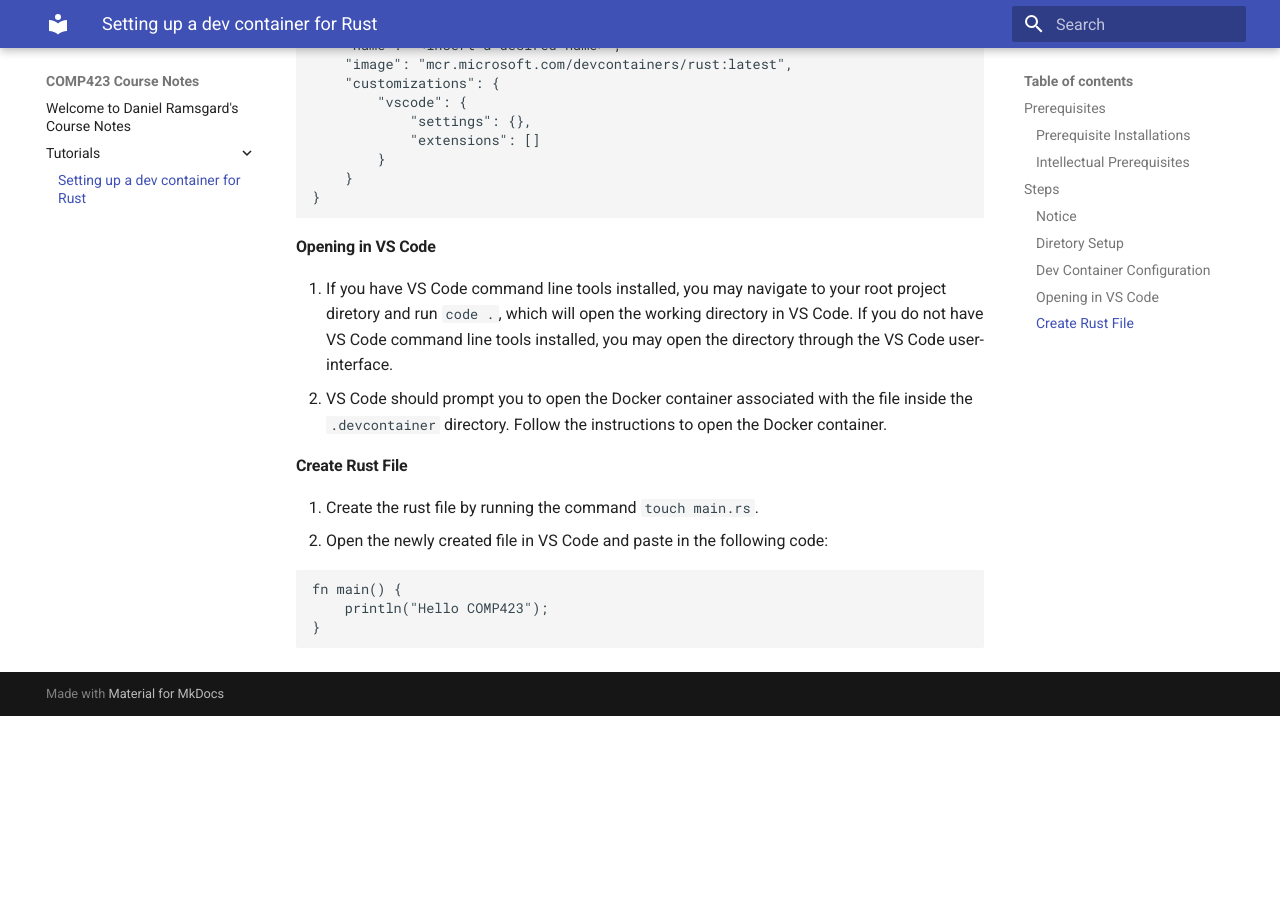
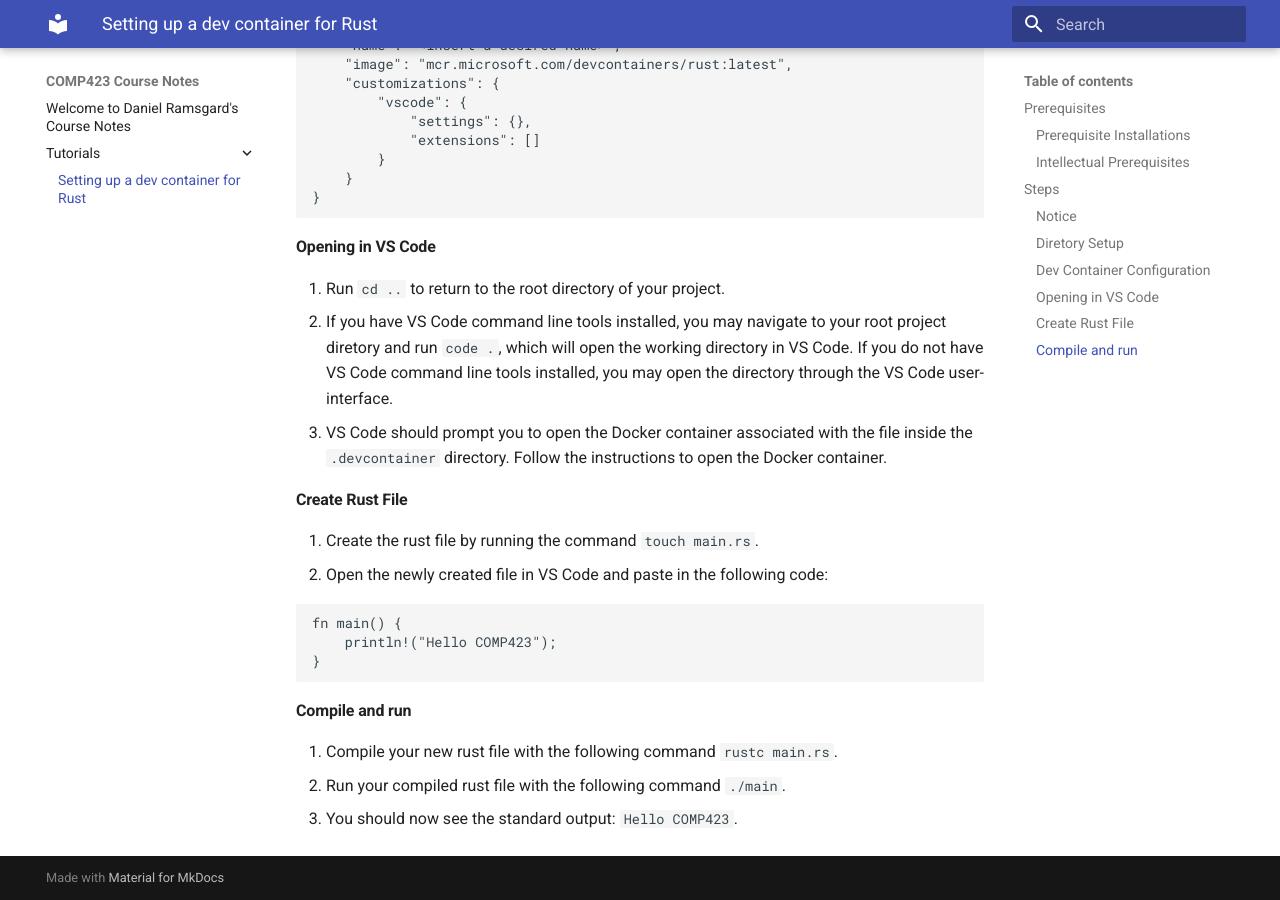
Before and after one commit to DanielRamsgard/comp423-course-notes, an MkDocs documentation site: the page built from docs/tutorials/rust-setup.md, in a window 1280 px wide and 900 px high, scrolled down 1092 px. Built offline with MkDocs 1.6.1 and Material for MkDocs 9.7.7, drawn with Linux system fonts in a browser that asks for light colours; before the commit the page ends 1808 px from its top, so only the background shows below that.

Commit message:
missed ! after println and added info to docs

````diff
--- a/docs/tutorials/rust-setup.md
+++ b/docs/tutorials/rust-setup.md
@@ -47,8 +47,9 @@ The reader is expected to run be using the Bash shell whether they are on MacOS,
 
 #### Opening in VS Code
 
-1. If you have VS Code command line tools installed, you may navigate to your root project diretory and run `code .`, which will open the working directory in VS Code. If you do not have VS Code command line tools installed, you may open the directory through the VS Code user-interface.
-2. VS Code should prompt you to open the Docker container associated with the file inside the `.devcontainer` directory. Follow the instructions to open the Docker container.
+1. Run `cd ..` to return to the root directory of your project.
+2. If you have VS Code command line tools installed, you may navigate to your root project diretory and run `code .`, which will open the working directory in VS Code. If you do not have VS Code command line tools installed, you may open the directory through the VS Code user-interface.
+3. VS Code should prompt you to open the Docker container associated with the file inside the `.devcontainer` directory. Follow the instructions to open the Docker container.
 
 #### Create Rust File
 
@@ -56,6 +57,12 @@ The reader is expected to run be using the Bash shell whether they are on MacOS,
 2. Open the newly created file in VS Code and paste in the following code:
 ```rust
 fn main() {
-    println("Hello COMP423");
+    println!("Hello COMP423");
 }
 ```
+
+#### Compile and run
+
+1. Compile your new rust file with the following command `rustc main.rs`.
+2. Run your compiled rust file with the following command `./main`.
+3. You should now see the standard output: `Hello COMP423`.
````
